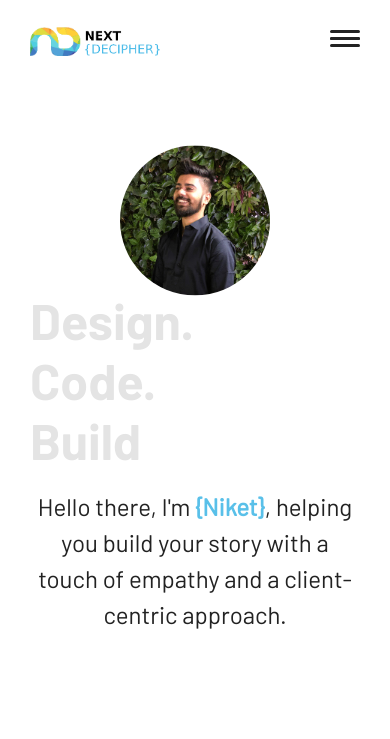
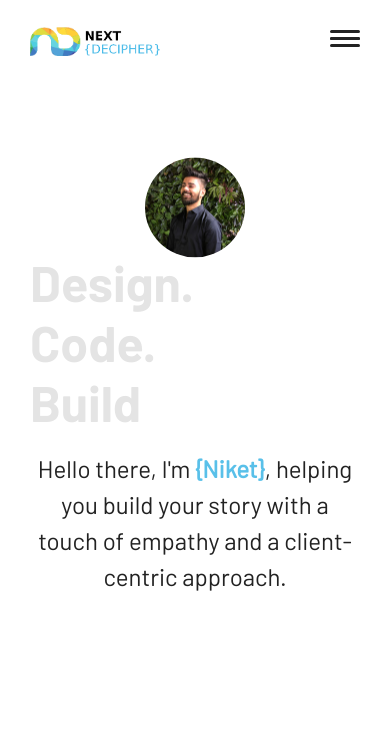
Before and after one commit to niketshukla/niket-portfolio, a PHP site: page / in a window 390 px wide. Shown: the top 739 px of the page. Run offline with PHP 8.4, Linux system fonts and the light colour scheme.

Commit message:
Modified CSS

```diff
--- a/css/main.css
+++ b/css/main.css
@@ -1433,6 +1433,9 @@ padding-bottom: 70px;
 .contact_form {
 margin: 30px 0px 0px;
 }
+.headshot{
+  width: 100px;
+}
 }
 
 @media(max-width:480px){
```
